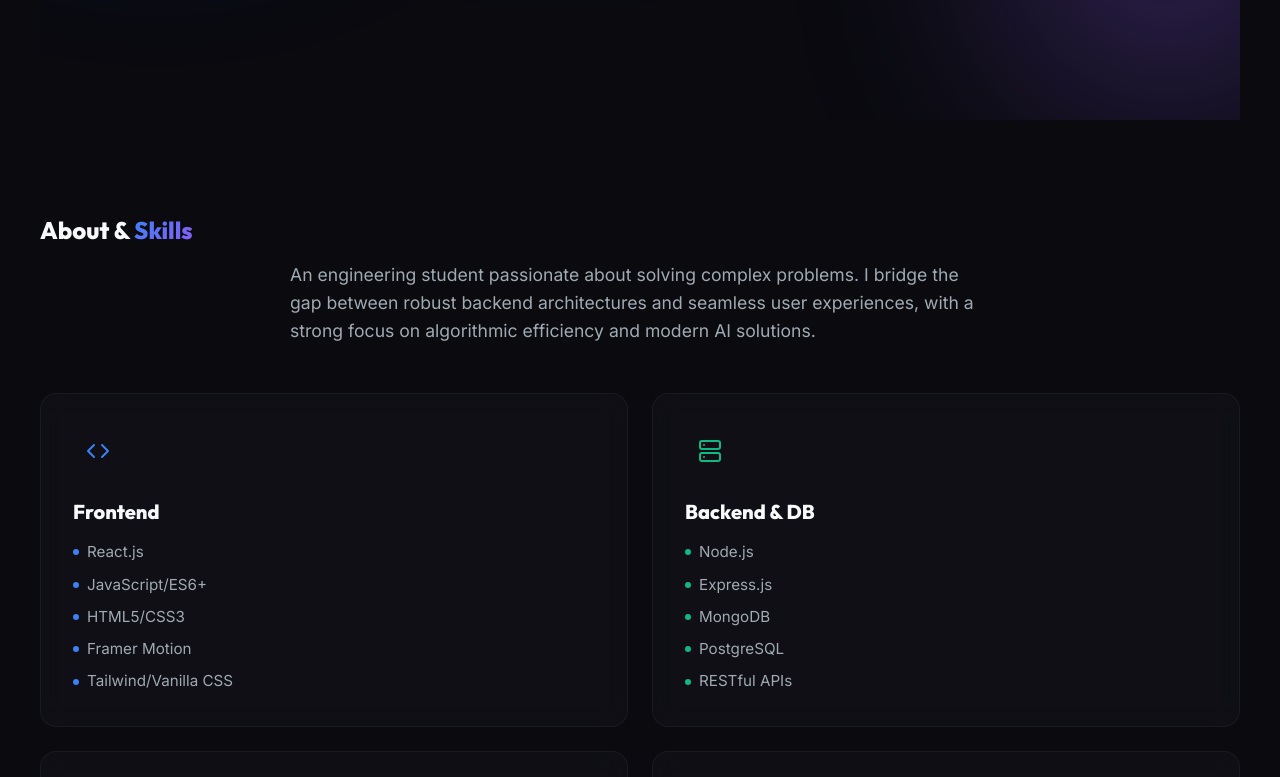
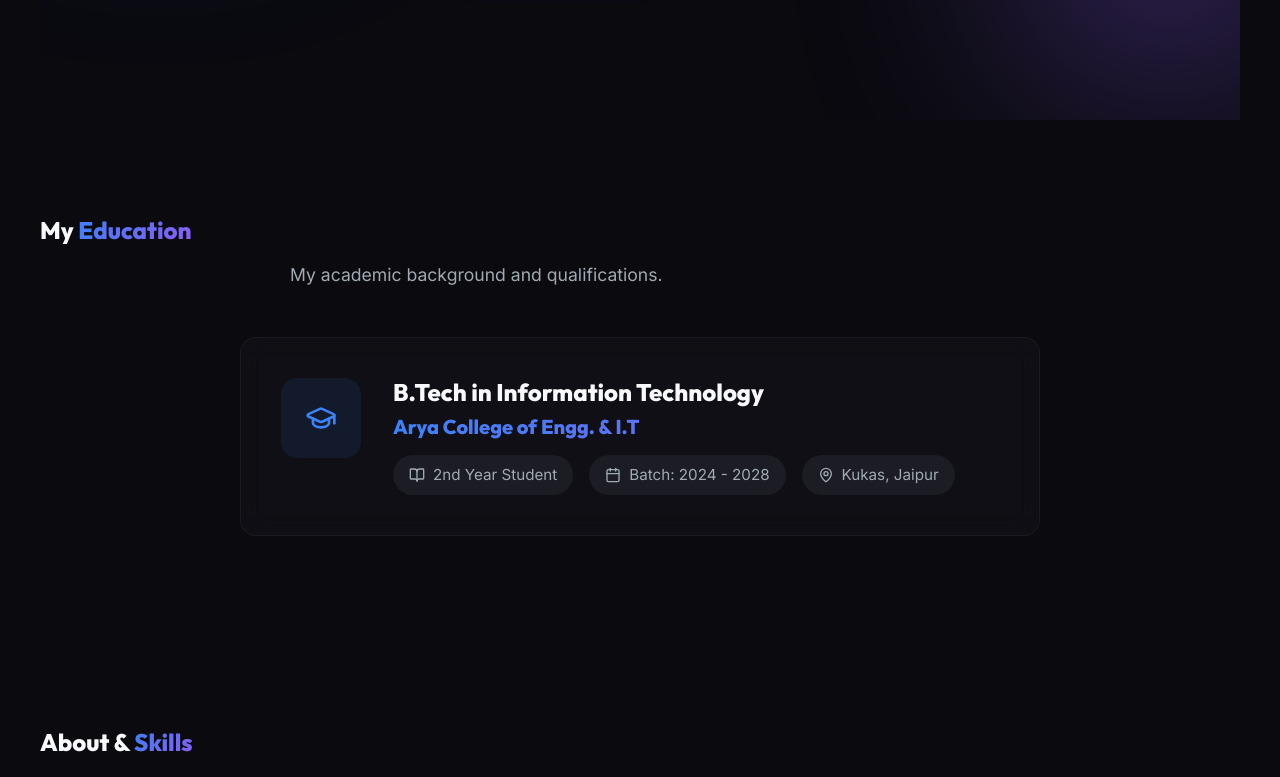
Before and after one commit to amanraj2205/amanraj, a React (Vite) app: page / in a window 1280 px wide. Shown: the part 680-1457 px from the top of the page. Built offline with nearby package versions, Linux system fonts and the light colour scheme.

Commit message:
Add Education section

```diff
--- /dev/null
+++ b/src/components/Education.css
@@ -0,0 +1,75 @@
+.education-section {
+  position: relative;
+}
+
+.education-content {
+  width: 100%;
+}
+
+.education-card {
+  display: flex;
+  align-items: flex-start;
+  gap: 2rem;
+  padding: 2.5rem;
+  max-width: 800px;
+  width: 100%;
+  transition: transform var(--transition-normal), box-shadow var(--transition-normal);
+}
+
+.education-card:hover {
+  transform: translateY(-5px);
+  box-shadow: 0 10px 30px rgba(0, 0, 0, 0.2);
+  border-color: rgba(255, 255, 255, 0.1);
+}
+
+.edu-icon-wrapper {
+  background: rgba(59, 130, 246, 0.1);
+  padding: 1.5rem;
+  border-radius: var(--radius-lg);
+  display: flex;
+  align-items: center;
+  justify-content: center;
+}
+
+.edu-details {
+  flex: 1;
+}
+
+.degree {
+  font-size: 1.5rem;
+  margin-bottom: 0.5rem;
+  color: var(--text-primary);
+}
+
+.college {
+  font-size: 1.25rem;
+  margin-bottom: 1rem;
+}
+
+.edu-meta {
+  color: var(--text-secondary);
+  font-size: 0.95rem;
+}
+
+.meta-item {
+  background: var(--bg-tertiary);
+  padding: 0.5rem 1rem;
+  border-radius: var(--radius-full);
+}
+
+.text-secondary-icon {
+  color: var(--text-secondary);
+}
+
+@media (max-width: 768px) {
+  .education-card {
+    flex-direction: column;
+    align-items: center;
+    text-align: center;
+    padding: 2rem;
+  }
+
+  .edu-meta {
+    justify-content: center;
+  }
+}
--- /dev/null
+++ b/src/components/Education.jsx
@@ -0,0 +1,66 @@
+import React from 'react';
+import { motion } from 'framer-motion';
+import { GraduationCap, Calendar, MapPin, BookOpen } from 'lucide-react';
+import './Education.css';
+
+const Education = () => {
+  return (
+    <section id="education" className="education-section section container">
+      <div className="section-header text-center mb-12">
+        <motion.h2
+          initial={{ opacity: 0, y: 20 }}
+          whileInView={{ opacity: 1, y: 0 }}
+          viewport={{ once: true }}
+          transition={{ duration: 0.5 }}
+        >
+          My <span className="text-gradient">Education</span>
+        </motion.h2>
+        <motion.p
+          initial={{ opacity: 0, y: 20 }}
+          whileInView={{ opacity: 1, y: 0 }}
+          viewport={{ once: true }}
+          transition={{ duration: 0.5, delay: 0.1 }}
+          className="section-description"
+        >
+          My academic background and qualifications.
+        </motion.p>
+      </div>
+
+      <div className="education-content flex justify-center">
+        <motion.div
+          initial={{ opacity: 0, scale: 0.95 }}
+          whileInView={{ opacity: 1, scale: 1 }}
+          viewport={{ once: true }}
+          transition={{ duration: 0.5, delay: 0.2 }}
+          className="education-card glass-card"
+        >
+          <div className="edu-icon-wrapper">
+            <GraduationCap size={32} className="text-accent-primary" />
+          </div>
+
+          <div className="edu-details">
+            <h3 className="degree">B.Tech in Information Technology</h3>
+            <h4 className="college text-gradient">Arya College of Engg. & I.T</h4>
+
+            <div className="edu-meta flex flex-wrap gap-4 mt-4">
+              <div className="meta-item flex items-center gap-2">
+                <BookOpen size={16} className="text-secondary-icon" />
+                <span>2nd Year Student</span>
+              </div>
+              <div className="meta-item flex items-center gap-2">
+                <Calendar size={16} className="text-secondary-icon" />
+                <span>Batch: 2024 - 2028</span>
+              </div>
+              <div className="meta-item flex items-center gap-2">
+                <MapPin size={16} className="text-secondary-icon" />
+                <span>Kukas, Jaipur</span>
+              </div>
+            </div>
+          </div>
+        </motion.div>
+      </div>
+    </section>
+  );
+};
+
+export default Education;
--- a/src/components/Navbar.jsx
+++ b/src/components/Navbar.jsx
@@ -18,6 +18,7 @@ const Navbar = () => {
   const navLinks = [
     { name: 'Home', path: '#home' },
     { name: 'About', path: '#about' },
+    { name: 'Education', path: '#education' },
     { name: 'Skills', path: '#skills' },
     { name: 'Projects', path: '#projects' },
     { name: 'Contact', path: '#contact' },
@@ -41,7 +42,8 @@ const Navbar = () => {
       <div className="nav-actions flex items-center gap-4">
         <div className="social-links flex items-center gap-4 desktop-only">
           <a href="https://github.com/amanraj2205" target="_blank" rel="noreferrer" aria-label="GitHub"><Github size={20} /></a>
-          <a href="#" target="_blank" rel="noreferrer" aria-label="LinkedIn"><Linkedin size={20} /></a>
+          <a href="https://linkedin.com/in/amanraj2205" target="_blank" rel="noreferrer" aria-label="LinkedIn"><Linkedin size={20} /></a>
+          <a href='https://x.com/amanraj2205' target="_blank" rel="noreferrer" aria-label="X"><X size={20} /></a>
         </div>
 
         <button className="mobile-menu-btn" onClick={() => setIsMobileMenuOpen(!isMobileMenuOpen)}>
@@ -64,8 +66,8 @@ const Navbar = () => {
           ))}
           <div className="social-links flex items-center gap-4 mt-4">
             <a href="https://github.com/amanraj2205" target="_blank" rel="noreferrer"><Github size={24} /></a>
-            <a href="#" target="_blank" rel="noreferrer"><Linkedin size={24} /></a>
-            <a href="mailto:contact@example.com"><Mail size={24} /></a>
+            <a href="https://linkedin.com/in/amanraj2205" target="_blank" rel="noreferrer"><Linkedin size={24} /></a>
+            <a href='https://x.com/amanraj2205' target="_blank" rel="noreferrer"><X size={24} /></a>
           </div>
         </div>
       )}
--- a/src/pages/Home.jsx
+++ b/src/pages/Home.jsx
@@ -1,5 +1,6 @@
 import React from 'react';
 import Hero from '../components/Hero';
+import Education from '../components/Education';
 import AboutSkills from '../components/AboutSkills';
 import Projects from '../components/Projects';
 import Contact from '../components/Contact';
@@ -8,6 +9,7 @@ const Home = () => {
   return (
     <>
       <Hero />
+      <Education />
       <AboutSkills />
       <Projects />
       <Contact />
```
Also changed, not shown: 1 other file (tests, documents, lock files or other folders).
